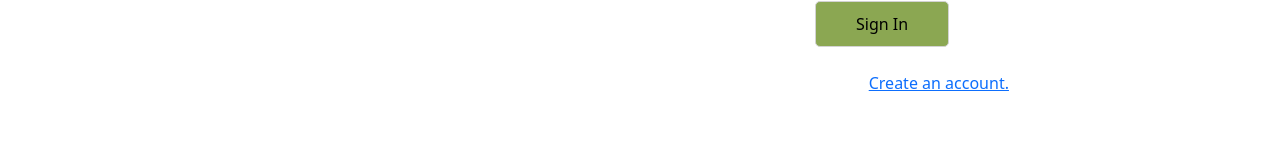
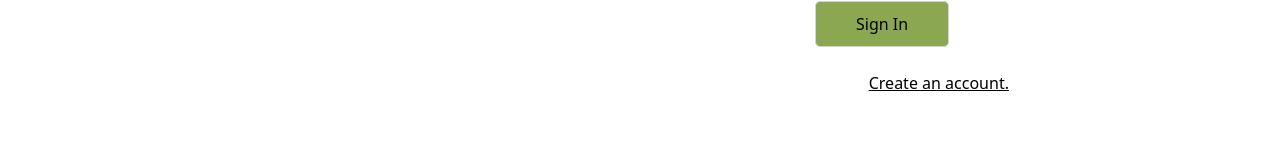
Before and after one commit to Greenhouse-Garden/Web-Application, a React (Create React App) app: page /signin in a window 1280 px wide. Shown: the part 463-625 px from the top of the page. Built offline with nearby package versions, Linux system fonts and the light colour scheme.

Commit message:
Changed 'a' color in sign up and sign in pages from blue to black

```diff
--- a/src/components/style/SignInForm.css
+++ b/src/components/style/SignInForm.css
@@ -21,3 +21,7 @@
     color: white;
     font-weight: bold;
 }
+
+.SigninForm a{
+    color: black;
+}
--- a/src/components/style/SignUpForm.css
+++ b/src/components/style/SignUpForm.css
@@ -21,3 +21,7 @@
     color: white;
     font-weight: bold;
 }
+
+.SignUpForm a{
+    color: black;
+}
```
